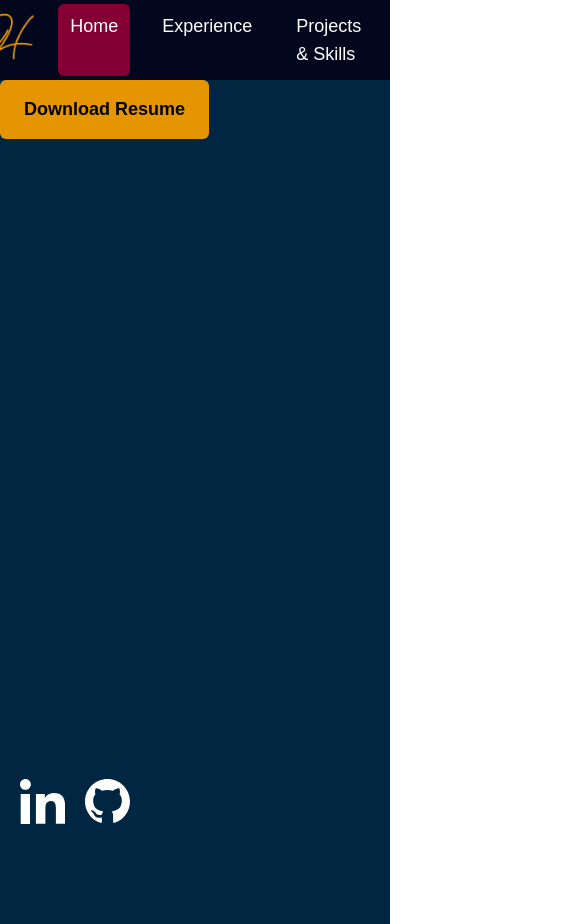
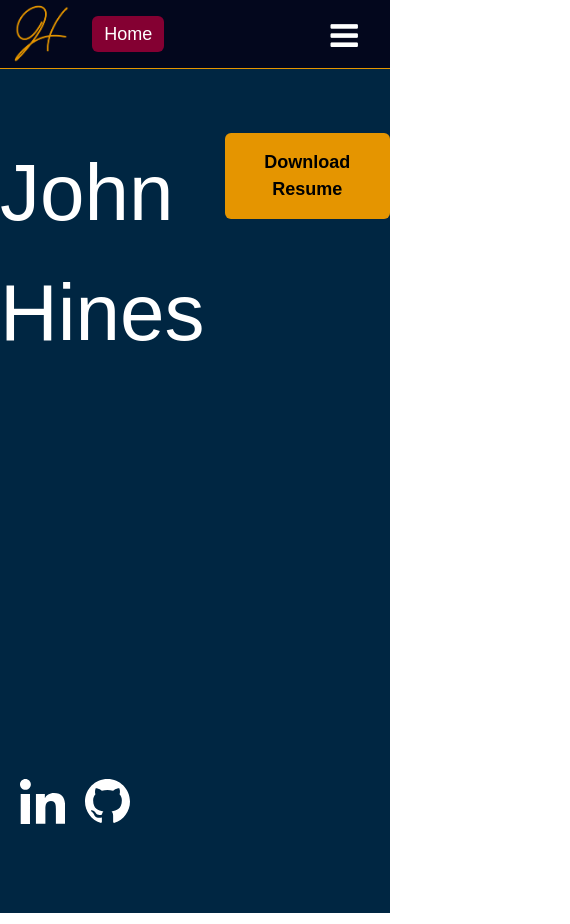
Before and after one commit to SanctusFides/portfolio, a Vue app: page / in a window 390 px wide. Shown: the whole page, 570 px wide, since content can reach past the window. Built offline with nearby package versions, Linux system fonts and the light colour scheme.

Commit message:
Reactivity for small devices added to navbar to enable mobile navigation

```diff
--- a/src/components/Navbar.vue
+++ b/src/components/Navbar.vue
@@ -8,12 +8,22 @@
     return route.path === routePath;
   })
 
+  function collapse() {
+    var x = document.getElementById("navBar");
+    if (x.className === "nav small border-b border-[#E59500] px-2 sm:px-6 lg:px-8") {
+      x.className += " responsive";
+    } else {
+      x.className = "nav small border-b border-[#E59500] px-2 sm:px-6 lg:px-8";
+    }
+  }
+
 </script>
 
 <template>
-  <!-- ues this commented line for a borderline, but without is more flat mat design -->
-  <!-- <nav class="border-b border-[#E59500]"> -->
-  <nav>
+  <link rel="stylesheet" href="https://cdnjs.cloudflare.com/ajax/libs/font-awesome/4.7.0/css/font-awesome.min.css">
+
+  <!-- First version of the navbar is saved commented out. Leaving until I'm satisfied. It has a lot of extra divs and such, versions below -->
+  <!-- <nav class="nav" id="navBar">
       <div class="mx-auto max-w-7xl px-2 sm:px-6 lg:px-8">
         <div class="flex h-20 items-center justify-between">
           <div
@@ -42,11 +52,6 @@
                   :class="[isActiveLink('/projects') ? 'bg-[#840032]' : 'hover:bg-[#E59500] hover:text-black', 'text-lg', 'px-3', 'py-2', 'rounded-md']"
                   >Projects & Skills
                 </RouterLink>
-                <!-- <RouterLink
-                  to="/skills"
-                  :class="[isActiveLink('/skills') ? 'bg-[#840032]' : 'hover:bg-[#E59500] hover:text-black', 'text-lg', 'px-3', 'py-2', 'rounded-md']"
-                  >Skills
-                </RouterLink> -->
                 <RouterLink
                   to="/about"
                   :class="[isActiveLink('/about') ? 'bg-[#840032]' : 'hover:bg-[#E59500] hover:text-black', 'text-lg', 'px-3', 'py-2', 'rounded-md']"
@@ -57,19 +62,157 @@
                   :class="[isActiveLink('/contact') ? 'bg-[#840032]' : 'hover:bg-[#E59500] hover:text-black', 'text-lg','px-3', 'py-2', 'rounded-md']"
                   >Contact
                 </RouterLink>
+                <a href="javascript:void(0);" class="icon px-3 py-2" @click="collapse()">
+                 <i class="fa fa-bars"></i>
+                </a>
               </div>
             </div>
           </div>
         </div>
       </div>
+  </nav> -->
+  <!-- Reason for having 2 nav separate navs is that it's easier to swap them out entirely vs having to transform them on the fly  -->
+  <!-- nav big is reserved for full sized devices -->
+  <nav class="nav big">
+      <div class="mx-auto max-w-7xl  px-2 sm:px-6 lg:px-8">
+          <div class="flex flex-1 items-center justify-center md:items-stretch md:justify-start">
+            <RouterLink class="flex flex-shrink-0 items-center mr-4" to="/">
+              <img class="h-16 w-auto" :src="logo" alt="John Hines Logo" />
+              <span class="hidden md:block text-[#E59500] text-3xl font-medium ml-2"
+                >John Hines
+              </span>
+            </RouterLink>
+            <div class="md:ml-auto">
+              <div class="flex space-x-5 py-3">
+                <RouterLink
+                  to="/"
+                  :class="[isActiveLink('/') ? 'bg-[#840032]' : 'hover:bg-[#E59500] hover:text-black', 'text-lg', 'px-3', 'py-2', 'rounded-md']"
+                  >Home
+                </RouterLink>
+                <RouterLink
+                  to="/experience"
+                  :class="[isActiveLink('/experience') ? 'bg-[#840032]' : 'hover:bg-[#E59500] hover:text-black', 'text-lg', 'px-3', 'py-2', 'rounded-md']"
+                  >Experience
+                </RouterLink>
+                <RouterLink
+                  to="/projects"
+                  :class="[isActiveLink('/projects') ? 'bg-[#840032]' : 'hover:bg-[#E59500] hover:text-black', 'text-lg', 'px-3', 'py-2', 'rounded-md']"
+                  >Projects & Skills
+                </RouterLink>
+                <RouterLink
+                  to="/about"
+                  :class="[isActiveLink('/about') ? 'bg-[#840032]' : 'hover:bg-[#E59500] hover:text-black', 'text-lg', 'px-3', 'py-2', 'rounded-md']"
+                  >About
+                </RouterLink>
+                <RouterLink
+                  to="/contact"
+                  :class="[isActiveLink('/contact') ? 'bg-[#840032]' : 'hover:bg-[#E59500] hover:text-black', 'text-lg','px-3', 'py-2', 'rounded-md']"
+                  >Contact
+                </RouterLink>
+                <a href="javascript:void(0);" class="icon px-3 py-2" @click="collapse()">
+                 <i class="fa fa-bars"></i>
+                </a>
+              </div>
+            </div>
+          </div>
+        </div>
+  </nav>
+  <!-- Nav small is used for mobile device sizes, this is designed to be reactive for them -->
+  <nav class="nav small border-b border-[#E59500] px-2 sm:px-6 lg:px-8" id="navBar">
+    <div class="flex">
+      <RouterLink class="mr-4" to="/">
+        <img class="h-16 w-auto" :src="logo" alt="John Hines Logo" />
+        <span class="hidden md:block text-[#E59500] text-3xl font-medium ml-2"
+          >John Hines
+        </span>
+      </RouterLink>
+      <div class=" py-5">
+        <RouterLink
+          to="/"
+          :class="[isActiveLink('/') ? 'bg-[#840032] home' : 'hover:bg-[#E59500] home hover:text-black', 'text-lg', 'px-3', 'py-2', 'rounded-md']"
+          >Home
+        </RouterLink>
+        <RouterLink
+          to="/experience"
+          :class="[isActiveLink('/experience') ? 'bg-[#840032]' : 'hover:bg-[#E59500] hover:text-black', 'text-lg', 'px-3', 'py-2', 'rounded-md']"
+          >Experience
+        </RouterLink>
+        <RouterLink
+          to="/projects"
+          :class="[isActiveLink('/projects') ? 'bg-[#840032]' : 'hover:bg-[#E59500] hover:text-black', 'text-lg', 'px-3', 'py-2', 'rounded-md']"
+          >Projects & Skills
+        </RouterLink>
+        <RouterLink
+          to="/about"
+          :class="[isActiveLink('/about') ? 'bg-[#840032]' : 'hover:bg-[#E59500] hover:text-black', 'text-lg', 'px-3', 'py-2', 'rounded-md']"
+          >About
+        </RouterLink>
+        <RouterLink
+          to="/contact"
+          :class="[isActiveLink('/contact') ? 'bg-[#840032]' : 'hover:bg-[#E59500] hover:text-black', 'text-lg','px-3', 'py-2', 'rounded-md']"
+          >Contact
+        </RouterLink>
+        <a href="javascript:void(0);" class="icon px-8 py-3" @click="collapse()">
+         <i class="fa fa-bars"></i>
+        </a>
+      </div>
+    </div>
     </nav>
 </template>
 
 <style scoped>
-a {
-  color: white;
+  a {
+    color: white;
+  }
+
+  nav {
+    background-color: var(--j-darkblue);
+  }
+
+  .nav .icon {
+    display: none;
+  }
+
+  .icon {
+    font-size: xx-large;
+    position: absolute;
+    right: 0;
+    top: 0;
+  }
+  .small {
+    display:none;
+  }
+
+
+/* When the screen is less than 600 pixels wide */
+@media screen and (max-width: 600px) {
+  .nav a:not(:first-child) {
+    display: none;
+  }
+  .nav a.icon {
+    float: right;
+    display: block;
+  }
+  .small {
+    display: block;
+  }
+  .big {
+    display: none;
+  }
 }
- nav {
-  background-color: var(--j-darkblue);
- }
+
+/* The "responsive" class is added to the nav with JavaScript when the user clicks on the icon. */
+@media screen and (max-width: 600px) {
+  .nav.responsive {position: relative;}
+  .nav.responsive a.icon {
+    position: absolute;
+    right: 0;
+    top: 0;
+  }
+  .nav.responsive a {
+    float: none;
+    display: block;
+    text-align: left;
+  }
+}
 </style>
--- a/src/views/HomeView.vue
+++ b/src/views/HomeView.vue
@@ -4,13 +4,25 @@
 </script>
 
 <template>
-  <section class="content bg-[#002642] h-screen ">
+  <section class=" bg-[#002642] h-screen">
+    <div class=" m-auto  py-16">
+      <div class="flex gap-5" container>
+        <div class="flex-1">
+          <h1>John Hines</h1>
+        </div>
+        <div class="flex-1">
+          <ResumeButton />
+        </div>
+      </div>
 
-    <ResumeButton />
+    </div>
     <Footer  />
   </section>
 </template>
 
-<style>
-
+<style scoped>
+  h1{
+    color: white;
+    font-size: 5rem;
+  }
 </style>
```
